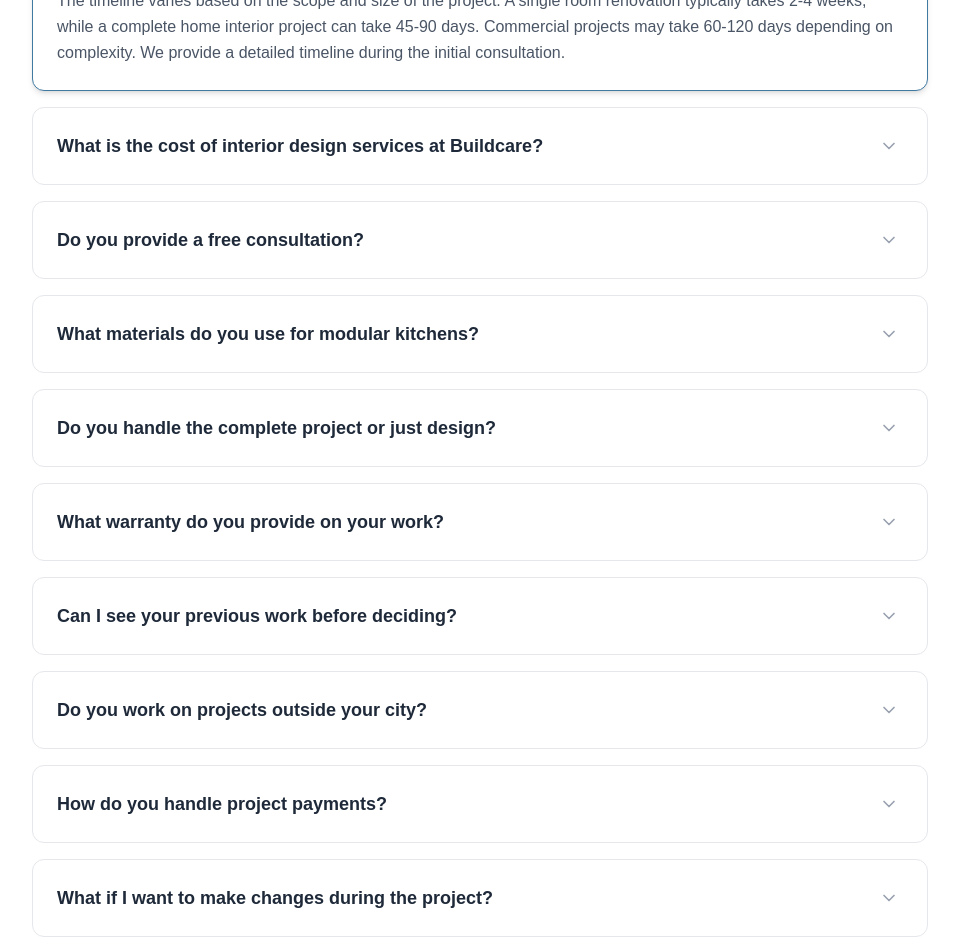
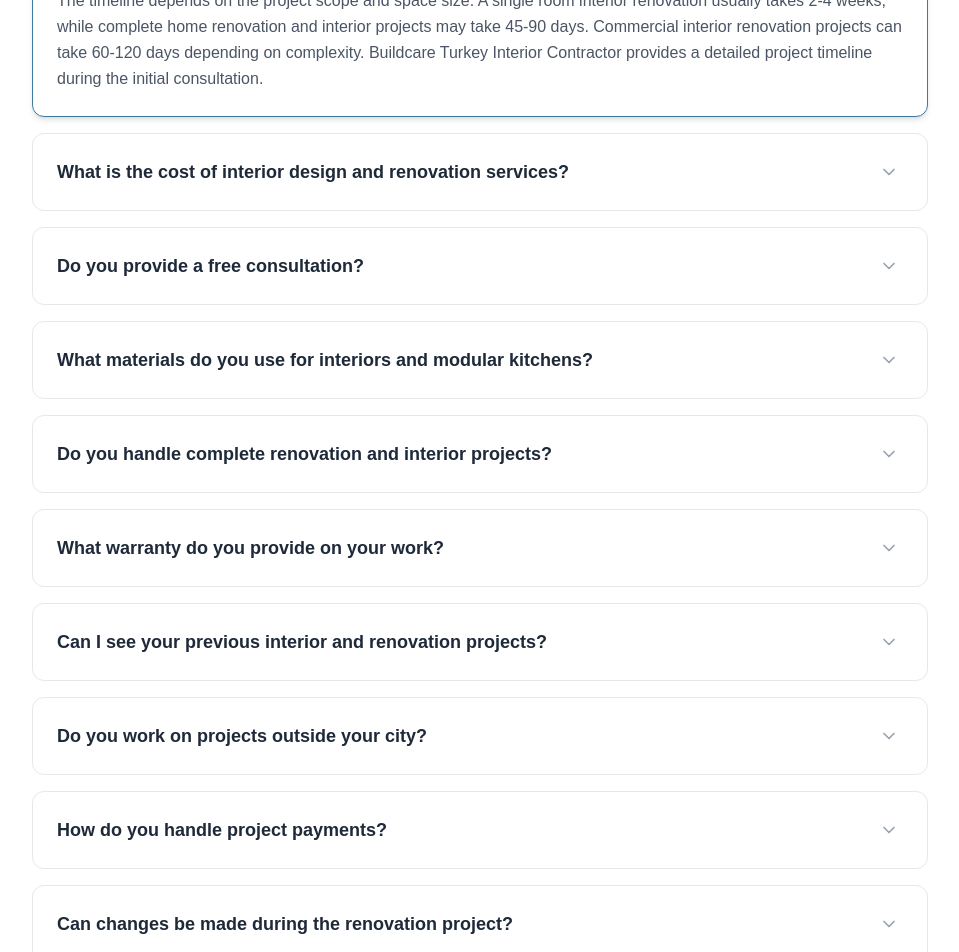
Before and after one commit to metlifedm/Buildcare, a React (Vite) app in the folder Frontend/: page /faq in a window 1280 px wide. Shown: the part 1100-2052 px from the top of the page, without its empty margins (160-1119 px from the left). Built offline with nearby package versions, Linux system fonts and the light colour scheme; no server answers.

Commit message:
changes contents

```diff
--- a/Frontend/src/components/forms/EnquiryModalWrapper.jsx
+++ b/Frontend/src/components/forms/EnquiryModalWrapper.jsx
@@ -447,7 +447,8 @@ export default function EnquiryModalWrapper() {
                           className={cn(inputStyles, 'pl-10 cursor-pointer appearance-none')}
                           {...register('budget')}>
                           <option value="">Select budget range</option>
-                          <option value="Below ₹5 Lakhs">Below ₹5 Lakhs</option>
+                          <option value="Below ₹5 Lakhs">Below ₹3 Lakhs</option>
+                          <option value="₹5 Lakhs - ₹10 Lakhs">₹3 Lakhs - ₹5 Lakhs</option>
                           <option value="₹5 Lakhs - ₹10 Lakhs">₹5 Lakhs - ₹10 Lakhs</option>
                           <option value="₹10 Lakhs - ₹25 Lakhs">₹10 Lakhs - ₹25 Lakhs</option>
                           <option value="₹25 Lakhs - ₹50 Lakhs">₹25 Lakhs - ₹50 Lakhs</option>
--- a/Frontend/src/components/layout/Footer.jsx
+++ b/Frontend/src/components/layout/Footer.jsx
@@ -51,8 +51,7 @@ export default function Footer() {
               <img src={BuildcareLogo} alt="Buildcare" />
             </Link>
             <p className="text-dark-300 text-sm leading-relaxed mb-6">
-              Crafting exceptional interior spaces that inspire, function, and endure.
-              From concept to completion, we bring your vision to life with premium quality and attention to detail.
+              Transforming spaces with creative interior design and renovation solutions that blend style, comfort, and functionality. From concept to completion, Buildcare Turkey Interior Contractor delivers premium craftsmanship, modern aesthetics, and attention to every detail.
             </p>
 
             {/* Social Links */}
--- a/Frontend/src/components/ui/CTABanner.jsx
+++ b/Frontend/src/components/ui/CTABanner.jsx
@@ -9,7 +9,7 @@ import { useEnquiry } from "@hooks/useEnquiry";
 export default function CTABanner({
   title = "Ready to Transform Your Space?",
   description = "Get a free consultation with our expert designers. Let's bring your dream interior to life.",
-  primaryAction = { label: "Enquiry Now" },
+  primaryAction = { label: "Free Consultation" },
   secondaryAction = { label: "Call Us", link: `tel:${COMPANY.phone}` },
 }) {
   const { openEnquiry } = useEnquiry();
--- a/Frontend/src/data/faq.json
+++ b/Frontend/src/data/faq.json
@@ -2,62 +2,62 @@
   "faqs": [
     {
       "id": 1,
-      "question": "How long does a typical interior design project take?",
-      "answer": "The timeline varies based on the scope and size of the project. A single room renovation typically takes 2-4 weeks, while a complete home interior project can take 45-90 days. Commercial projects may take 60-120 days depending on complexity. We provide a detailed timeline during the initial consultation.",
+      "question": "How long does a typical interior renovation project take?",
+      "answer": "The timeline depends on the project scope and space size. A single room interior renovation usually takes 2-4 weeks, while complete home renovation and interior projects may take 45-90 days. Commercial interior renovation projects can take 60-120 days depending on complexity. Buildcare Turkey Interior Contractor provides a detailed project timeline during the initial consultation.",
       "category": "General"
     },
     {
       "id": 2,
-      "question": "What is the cost of interior design services at Buildcare?",
-      "answer": "Our pricing depends on the scope of work, materials selected, and project size. Residential interiors start from ₹8 lakhs for a 2BHK apartment. We offer customized packages to suit different budgets without compromising on quality. Contact us for a free, detailed quotation.",
+      "question": "What is the cost of interior design and renovation services?",
+      "answer": "Pricing depends on the project size, materials, customization, and renovation requirements. Residential interior and renovation projects generally start from ₹8 lakhs for a 2BHK apartment. Buildcare Turkey Interior Contractor offers customized packages suitable for different budgets while maintaining premium quality standards.",
       "category": "Pricing"
     },
     {
       "id": 3,
       "question": "Do you provide a free consultation?",
-      "answer": "Yes! We offer a free initial consultation where our designers visit your space, understand your requirements, discuss design ideas, and provide a preliminary estimate. This helps both parties align expectations before starting the project.",
+      "answer": "Yes! Buildcare Turkey Interior Contractor offers a free consultation where our interior experts understand your space, renovation requirements, design preferences, and budget. We also provide initial ideas and a rough project estimate during the discussion.",
       "category": "General"
     },
     {
       "id": 4,
-      "question": "What materials do you use for modular kitchens?",
-      "answer": "We use premium materials including marine plywood (BWR grade), HDHMR boards, solid wood, and high-quality laminates from brands like Merino, Greenlam, and Century. For countertops, we offer granite, quartz (Caesarstone, Kalinga Stone), and Corian. All hardware is sourced from Hettich, Hafele, or Blum.",
+      "question": "What materials do you use for interiors and modular kitchens?",
+      "answer": "We use premium-quality materials including marine plywood (BWR grade), HDHMR boards, laminates, acrylic finishes, veneers, quartz countertops, granite, and branded hardware from Hettich, Hafele, and Blum. Our focus is on durability, aesthetics, and long-lasting performance for all interior and renovation services.",
       "category": "Materials"
     },
     {
       "id": 5,
-      "question": "Do you handle the complete project or just design?",
-      "answer": "Buildcare offers end-to-end solutions—from initial design concept to final handover. This includes design, material procurement, civil work, carpentry, electrical, plumbing, painting, and final styling. We manage everything so you don't have to.",
+      "question": "Do you handle complete renovation and interior projects?",
+      "answer": "Yes, Buildcare Turkey Interior Contractor provides complete end-to-end interior and renovation services including design planning, civil work, carpentry, false ceiling, flooring, painting, electrical, plumbing, modular kitchens, furniture, lighting, and final styling. We manage the entire process from concept to handover.",
       "category": "Services"
     },
     {
       "id": 6,
       "question": "What warranty do you provide on your work?",
-      "answer": "We provide a comprehensive warranty: 10 years on modular furniture structure, 5 years on hardware, 1 year on painting work, and lifetime support for maintenance guidance. Specific warranty terms are detailed in the project agreement.",
+      "answer": "We provide warranties on modular furniture, hardware, and interior workmanship. Structural modular furniture includes up to 10 years warranty, hardware up to 5 years, and painting services include limited workmanship warranty. Buildcare Turkey Interior Contractor also provides after-project support and maintenance guidance.",
       "category": "Warranty"
     },
     {
       "id": 7,
-      "question": "Can I see your previous work before deciding?",
-      "answer": "Absolutely! You can explore our portfolio on this website, visit our showroom for material samples and mock setups, or we can arrange site visits to completed projects (with client permission). We also provide 3D renders before execution begins.",
+      "question": "Can I see your previous interior and renovation projects?",
+      "answer": "Absolutely! You can explore our completed residential and commercial interior renovation projects through our portfolio, showroom presentations, and 3D visualizations. Buildcare Turkey Interior Contractor also provides design previews before project execution begins.",
       "category": "General"
     },
     {
       "id": 8,
       "question": "Do you work on projects outside your city?",
-      "answer": "Yes, we undertake projects across India. We have executed projects in Mumbai, Delhi, Bangalore, Pune, Hyderabad, Chennai, and several tier-2 cities. For outstation projects, we have a dedicated team and local partners to ensure seamless execution.",
+      "answer": "Yes, Buildcare Turkey Interior Contractor handles residential and commercial interior renovation projects across multiple cities. Our team coordinates project execution efficiently with experienced professionals and trusted vendor networks.",
       "category": "Services"
     },
     {
       "id": 9,
       "question": "How do you handle project payments?",
-      "answer": "We follow a milestone-based payment structure: 30% advance to begin work, 30% at mid-project milestone, 30% upon material delivery and installation, and 10% upon final handover and satisfaction. All payments are documented with proper invoicing.",
+      "answer": "We follow a milestone-based payment process for transparency and smooth project execution. Payments are divided into stages including advance booking, mid-project progress, material installation, and final handover. Proper invoices and documentation are provided for every transaction.",
       "category": "Pricing"
     },
     {
       "id": 10,
-      "question": "What if I want to make changes during the project?",
-      "answer": "Minor changes during execution are accommodated at no extra cost. For significant design changes, we provide a revised quotation and timeline. We recommend finalizing the design during the 3D rendering stage to minimize mid-project changes.",
+      "question": "Can changes be made during the renovation project?",
+      "answer": "Yes, minor modifications can usually be accommodated during the project. For major design or renovation changes, Buildcare Turkey Interior Contractor provides updated timelines and revised quotations. We recommend finalizing layouts and designs during the planning stage to ensure faster and smoother execution.",
       "category": "General"
     }
   ]
--- a/Frontend/src/pages/ServiceDetail.jsx
+++ b/Frontend/src/pages/ServiceDetail.jsx
@@ -441,7 +441,7 @@ export default function ServiceDetail() {
                   <Sparkles className="w-5 h-5 text-primary-600" />
                   Quick Enquiry
                 </h3>
-                <div className="space-y-4 mb-6">
+                {/* <div className="space-y-4 mb-6">
                   <div className="flex items-center gap-3 text-sm">
                     <IndianRupee className="w-4 h-4 text-primary-600" />
                     <span className="text-gray-600">Starting from</span>
@@ -462,7 +462,7 @@ export default function ServiceDetail() {
                     <span className="text-gray-600">Rating</span>
                     <span className="text-gray-900 font-semibold ml-auto">4.9/5 ⭐</span>
                   </div>
-                </div>
+                </div> */}
 
                 <Button
                   variant="primary"
--- a/Frontend/src/sections/home/CTASection.jsx
+++ b/Frontend/src/sections/home/CTASection.jsx
@@ -6,7 +6,7 @@ export default function CTASection() {
     <CTABanner
       title="Let's Build Your Dream Space"
       description="Ready to transform your home or office? Send us an enquiry and our experts will get back to you within minutes on WhatsApp."
-      primaryAction={{ label: 'Enquiry Now' }}
+      primaryAction={{ label: 'Free Consultation' }}
       secondaryAction={{ label: 'Call Now', link: 'tel:+91-98765-43210' }}
       variant="default"
     />
--- a/Frontend/src/sections/home/HomeEstimate.jsx
+++ b/Frontend/src/sections/home/HomeEstimate.jsx
@@ -32,8 +32,8 @@ const estimateSchema = z.object({
 const contactInfo = [
   { icon: Phone, label: 'Call Us', value: COMPANY.phone, href: `tel:${COMPANY.phone}` },
   { icon: Mail, label: 'Email Us', value: COMPANY.email, href: `mailto:${COMPANY.email}` },
-  { icon: MapPin, label: 'Visit Us', value: COMPANY.address || 'Mumbai, India', href: '#' },
-  { icon: Clock, label: 'Working Hours', value: COMPANY.workingHours || 'Mon-Sat: 10AM - 7PM', href: null },
+  { icon: MapPin, label: 'Visit Us', value: "89, Khuraiyya Estate" || 'Mumbai, India', href: 'https://www.google.com/maps/place/Buildcare+Interior+Designers+%26+Modular+Kitchen+%7CBest+Painting%7C+Plumbing%7C+Interior+%26+exterior+Designer+In+Mumbai/@19.0766003,72.8711871,20.25z/data=!4m6!3m5!1s0x3be7c99586d51f59:0x1d3bbc110e536d21!8m2!3d19.0765304!4d72.8709913!16s%2Fg%2F11l77sqwbg?entry=ttu&g_ep=EgoyMDI2MDUwMi4wIKXMDSoASAFQAw%3D%3D' },
+  { icon: Clock, label: 'Working Hours', value: COMPANY.workingHours || '24/7 Customer Support', href: null },
 ];
 
 const propertySizes = [
@@ -272,7 +272,7 @@ export default function HomeEstimate() {
                 Get Free Estimate
               </h2>
               <p className="text-dark-100 text-sm">
-                Fill the form & get response within 15 minutes
+                Fill the form & get response within 12-24 business hours on WhatsApp
               </p>
             </div>
 
--- a/Frontend/src/utils/constants.js
+++ b/Frontend/src/utils/constants.js
@@ -8,7 +8,7 @@ export const COMPANY = {
   siteUrl: import.meta.env.VITE_SITE_URL || 'https://buildcare.in',
   tagline: 'RISK-FREE POSITIONING',
   description: 'Premium Interior Design & Architecture Services',
-  workingHours: 'Mon - Sat: 9:00 AM - 6:00 PM',
+  workingHours: '24/7 Customer Support',
   mapUrl: 'https://maps.google.com/?q=19.0760,72.8777',
   social: {
     facebook: 'https://facebook.com/buildcare',
```
Also changed, not shown: Frontend/src/sections/home/AgitationSection.jsx (+12 -12 lines).
